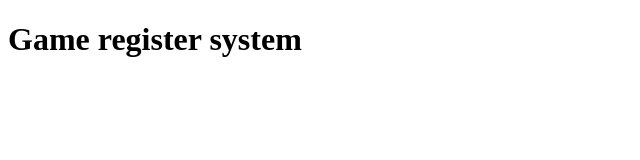
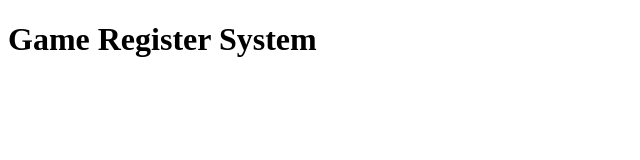
Before and after one commit to Gabriel707/register-system, a plain HTML site: page index.html in a window 1280 px wide. Shown: the whole page, without its empty margins (0-640 px from the left). Drawn offline with Linux system fonts and the light colour scheme.

```diff
--- a/index.html
+++ b/index.html
@@ -6,7 +6,7 @@
     <title>My Games</title>
 </head>
 <body>
-    <h1>Game register system</h1>
+    <h1>Game Register System</h1>
 <script src="app.js"><</script>
 </body>
 </html>
```
